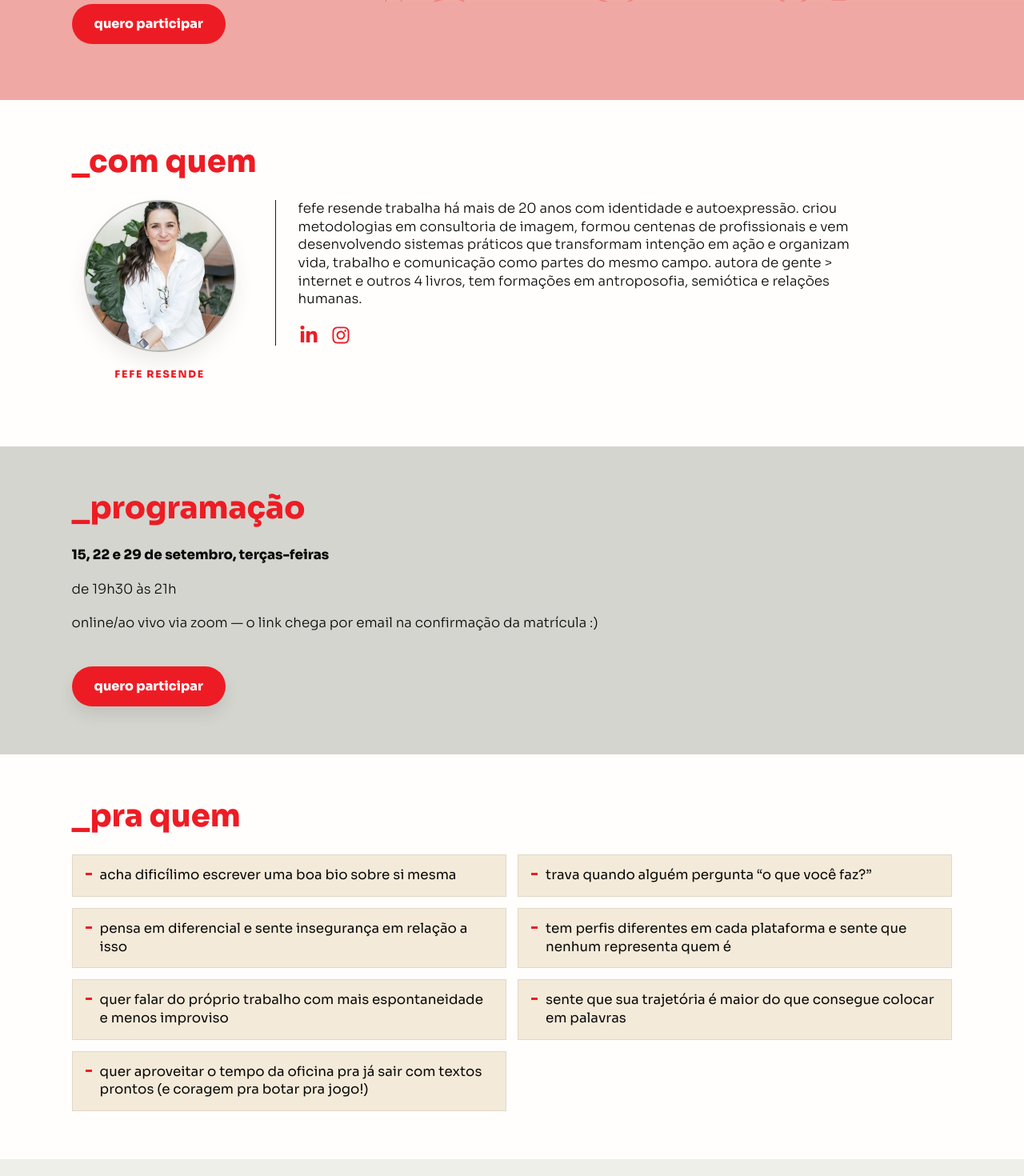
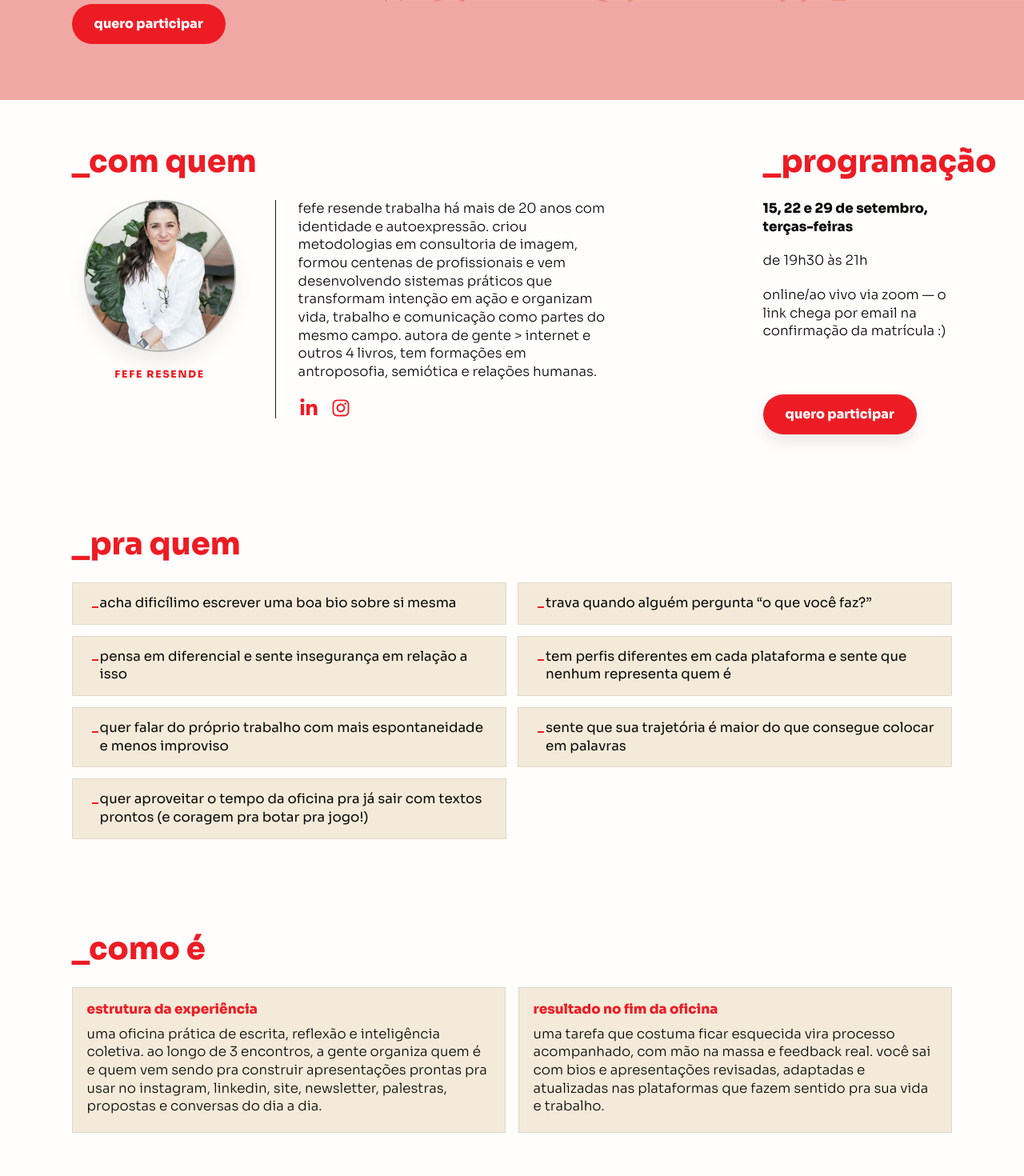
Before and after one commit to ThiagoLaredo/escoladesi, a Next.js app: page /atividades/grupo-de-estudo in a window 1280 px wide. Shown: the part 500-1970 px from the top of the page at 80% size. Built offline with nearby package versions, Linux system fonts and the light colour scheme.

Commit message:
caza caze TV inserido

```diff
--- a/package.json
+++ b/package.json
@@ -9,6 +9,7 @@
     "lint": "eslint"
   },
   "dependencies": {
+    "contentful": "^11.12.10",
     "lucide-react": "^1.39.0",
     "next": "16.3.3",
     "react": "19.2.8",
--- a/src/app/atividades/grupo-de-estudo/page.tsx
+++ b/src/app/atividades/grupo-de-estudo/page.tsx
@@ -62,6 +62,7 @@ export default function GrupoDeEstudoPage() {
         <a className="activity-cta" href={registrationUrl} rel="noopener noreferrer" target="_blank">quero participar</a>
       </section>
 
+      <div className="activity-feature-grid">
         <section className="activity-section" aria-label="Com quem">
           <h2>_com quem</h2>
           <div className="activity-speaker">
@@ -86,6 +87,7 @@ export default function GrupoDeEstudoPage() {
           <p>online/ao vivo via zoom — o link chega por email na confirmação da matrícula :)</p>
           <a className="activity-cta" href={registrationUrl} rel="noopener noreferrer" target="_blank">quero participar</a>
         </section>
+      </div>
 
       <section className="activity-section" aria-label="Pra quem">
         <h2>_pra quem</h2>
--- a/src/app/globals.css
+++ b/src/app/globals.css
@@ -455,6 +455,26 @@ body { padding-top: var(--topbar-height-desktop); }
 	border-bottom: 0;
 }
 
+.activity-feature-grid {
+	display: grid;
+	grid-template-columns: minmax(0, 1.35fr) minmax(300px, .65fr);
+}
+
+.activity-feature-grid .activity-section {
+	min-width: 0;
+}
+
+.activity-feature-grid .activity-section.highlight {
+	background: #fffefd;
+	display: flex;
+	flex-direction: column;
+}
+
+.activity-feature-grid .activity-section.highlight .activity-cta {
+	align-self: flex-start;
+	margin-top: auto;
+}
+
 
 .activity-page .activity-section:not(.highlight) {
 	background: #fffefd;
@@ -483,7 +503,7 @@ body { padding-top: var(--topbar-height-desktop); }
 .activity-list li::before {
 	background: var(--red);
 	content: "";
-	height: 3px;
+	height: 2px;
 	left: 0;
 	position: absolute;
 	top: .78em;
@@ -491,8 +511,8 @@ body { padding-top: var(--topbar-height-desktop); }
 }
 
 .activity-card-list li::before {
-	left: 16px;
-	top: 1.3em;
+	left: 24px;
+	top: 1.7em;
 }
 
 .activity-copy-cards {
@@ -565,6 +585,14 @@ body { padding-top: var(--topbar-height-desktop); }
 }
 
 @media (max-width: 760px) {
+	.activity-feature-grid {
+		display: block;
+	}
+
+	.activity-feature-grid .activity-section:first-child {
+		border-bottom: 1px solid var(--line);
+	}
+
 	.activity-card-list,
 	.activity-copy-cards {
 		grid-template-columns: 1fr;
--- a/src/app/page.tsx
+++ b/src/app/page.tsx
@@ -6,6 +6,7 @@ import HeroRotatingPhrase from "./hero-rotating-phrase";
 import MobileMenu from "./mobile-menu";
 import ProgramsCarousel from "./programs-carousel";
 import SiteFooter from "./site-footer";
+import { getPrograms } from "../lib/contentful";
 
 const schoolLinks = [
   ["aulas & oficinas", "técnicas e questionamentos pra transformar reflexão em prática e sair com ideias testadas, com a sua cara", "#agenda"],
@@ -16,7 +17,9 @@ const schoolLinks = [
   ["nossa pesquisa", "perguntas e descobertas sobre identidade, comunicação pessoal e vida online", "#contato"],
 ] as const;
 
-export default function Home() {
+export default async function Home() {
+  const programs = await getPrograms();
+
   return (
     <main>
       <header className="topbar">
@@ -44,7 +47,7 @@ export default function Home() {
         </div>
       </section>
 
-      <ProgramsCarousel />
+      <ProgramsCarousel programs={programs} />
 
       <section className="school-nav" aria-labelledby="school-nav-title">
         <h2 id="school-nav-title">conheça a escola</h2>
--- a/src/app/programs-carousel.tsx
+++ b/src/app/programs-carousel.tsx
@@ -2,17 +2,11 @@
 
 import { ChevronLeft, ChevronRight } from "lucide-react";
 import { useRef, useState } from "react";
-
-const programs = [
-  ["grupo\n_de estudo", "encontros mensais pra conhecer gente interessante e seus jeitos de organizar a vida, o trabalho e sua comunicação.", "blue", "/atividades/grupo-de-estudo"],
-  ["oficina\nfalar _de si", "uma oficina online prática pra escrever, revisar e experimentar apresentações que façam sentido.", "peach", "/atividades/falar-de-si"],
-  ["vender sem\nse vender_", "uma aula online prática e também reflexiva sobre comunicar o que você faz de um jeito interessante, confiável e humano.", "blue", "#contato"],
-  ["escola\n_offline", "uma vivência que vira repertório e que pode sacudir nossas práticas de comunicação SIM!", "yellow", "#contato"],
-] as const;
+import type { Program } from "../lib/contentful";
 
 const SWIPE_THRESHOLD = 40;
 
-export default function ProgramsCarousel() {
+export default function ProgramsCarousel({ programs }: { programs: Program[] }) {
   const [activeIndex, setActiveIndex] = useState(0);
   const touchStartX = useRef(0);
   const touchDeltaX = useRef(0);
@@ -42,12 +36,12 @@ export default function ProgramsCarousel() {
         onTouchMove={handleTouchMove}
         onTouchEnd={handleTouchEnd}
       >
-        {programs.map(([name, description, color, href]) => <article className={`program-card ${color}`} key={name}><h2>{name.split("\n").map((line) => <span key={line}>{line}</span>)}</h2><p>{description}</p><a href={href}>saiba mais</a></article>)}
+        {programs.map(({ name, description, color, href }) => <article className={`program-card ${color}`} key={name}><h2>{name.split("\n").map((line) => <span key={line}>{line}</span>)}</h2><p>{description}</p><a href={href}>saiba mais</a></article>)}
       </div>
       <div className="program-controls" aria-label="Navegação dos programas">
         <button aria-label="Programa anterior" className="program-arrow" onClick={previousProgram}><ChevronLeft aria-hidden="true" strokeWidth={1.5} /></button>
         <div className="program-dots">
-          {programs.map(([name], index) => <button aria-label={`Ver ${name.replace("\n", " ")}`} aria-current={index === activeIndex ? "true" : undefined} key={name} onClick={() => setActiveIndex(index)} />)}
+          {programs.map(({ name }, index) => <button aria-label={`Ver ${name.replace("\n", " ")}`} aria-current={index === activeIndex ? "true" : undefined} key={name} onClick={() => setActiveIndex(index)} />)}
         </div>
         <button aria-label="Próximo programa" className="program-arrow" onClick={nextProgram}><ChevronRight aria-hidden="true" strokeWidth={1.5} /></button>
       </div>
--- /dev/null
+++ b/src/lib/contentful.ts
@@ -0,0 +1,54 @@
+import { createClient } from "contentful";
+
+export type ProgramColor = "blue" | "peach" | "yellow";
+
+export type Program = {
+  name: string;
+  description: string;
+  color: ProgramColor;
+  href: string;
+};
+
+type ContentfulProgramFields = {
+  name?: string;
+  description?: string;
+  color?: ProgramColor;
+  href?: string;
+};
+
+const fallbackPrograms: Program[] = [
+  { name: "grupo\n_de estudo", description: "encontros mensais pra conhecer gente interessante e seus jeitos de organizar a vida, o trabalho e sua comunicação.", color: "blue", href: "/atividades/grupo-de-estudo" },
+  { name: "oficina\nfalar _de si", description: "uma oficina online prática pra escrever, revisar e experimentar apresentações que façam sentido.", color: "peach", href: "/atividades/falar-de-si" },
+  { name: "vender sem\nse vender_", description: "uma aula online prática e também reflexiva sobre comunicar o que você faz de um jeito interessante, confiável e humano.", color: "blue", href: "#contato" },
+  { name: "escola\n_offline", description: "uma vivência que vira repertório e que pode sacudir nossas práticas de comunicação SIM!", color: "yellow", href: "#contato" },
+];
+
+const contentfulClient = process.env.CONTENTFUL_SPACE_ID && process.env.CONTENTFUL_ACCESS_TOKEN
+  ? createClient({
+    accessToken: process.env.CONTENTFUL_ACCESS_TOKEN,
+    space: process.env.CONTENTFUL_SPACE_ID,
+  })
+  : null;
+
+export async function getPrograms(): Promise<Program[]> {
+  if (!contentfulClient) return fallbackPrograms;
+
+  try {
+    const response = await contentfulClient.getEntries({ content_type: "program" });
+    const programs = response.items.flatMap((entry) => {
+      const fields = entry.fields as unknown as ContentfulProgramFields;
+      if (!fields.name || !fields.description || !fields.href) return [];
+
+      return [{
+        color: fields.color ?? "blue",
+        description: fields.description,
+        href: fields.href,
+        name: fields.name,
+      }];
+    });
+
+    return programs.length > 0 ? programs : fallbackPrograms;
+  } catch {
+    return fallbackPrograms;
+  }
+}
```
Also changed, not shown: 2 other files (tests, documents, lock files or other folders). Lines whose indentation alone changed are shown as unchanged.
